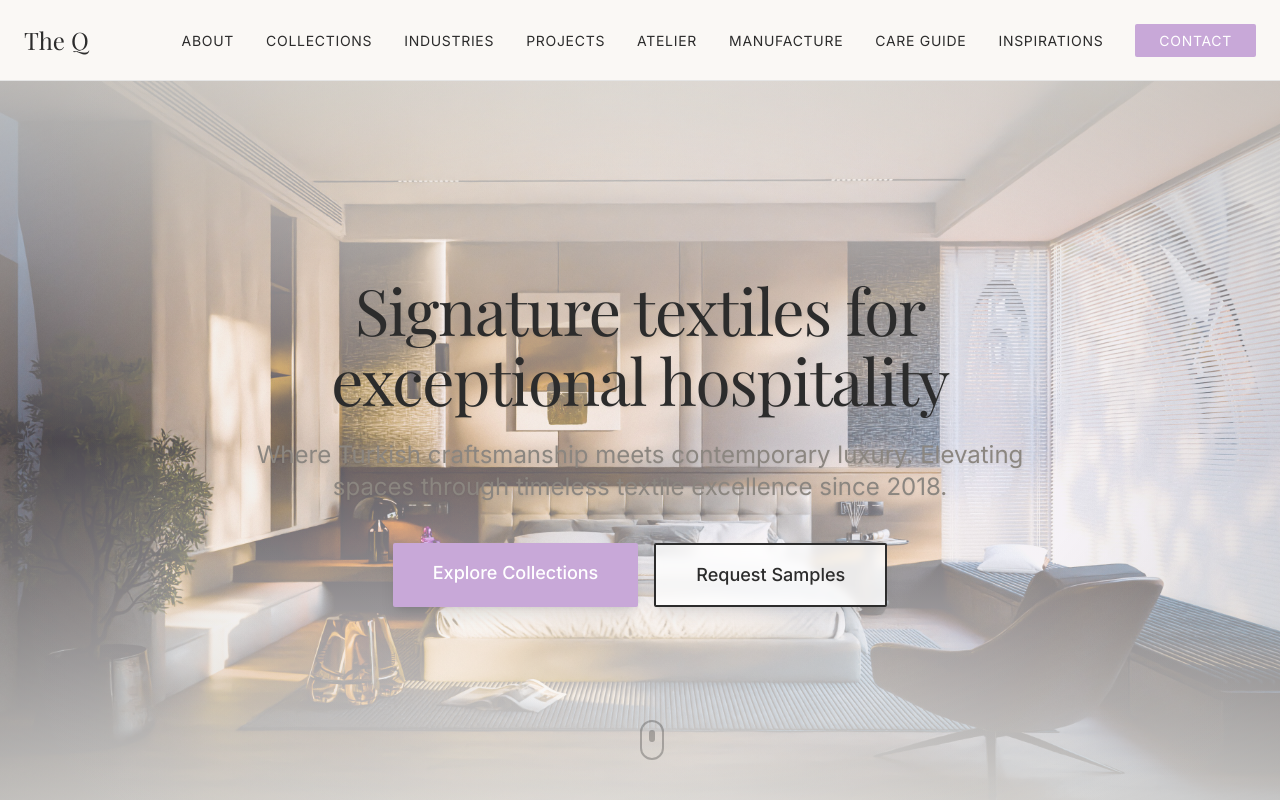
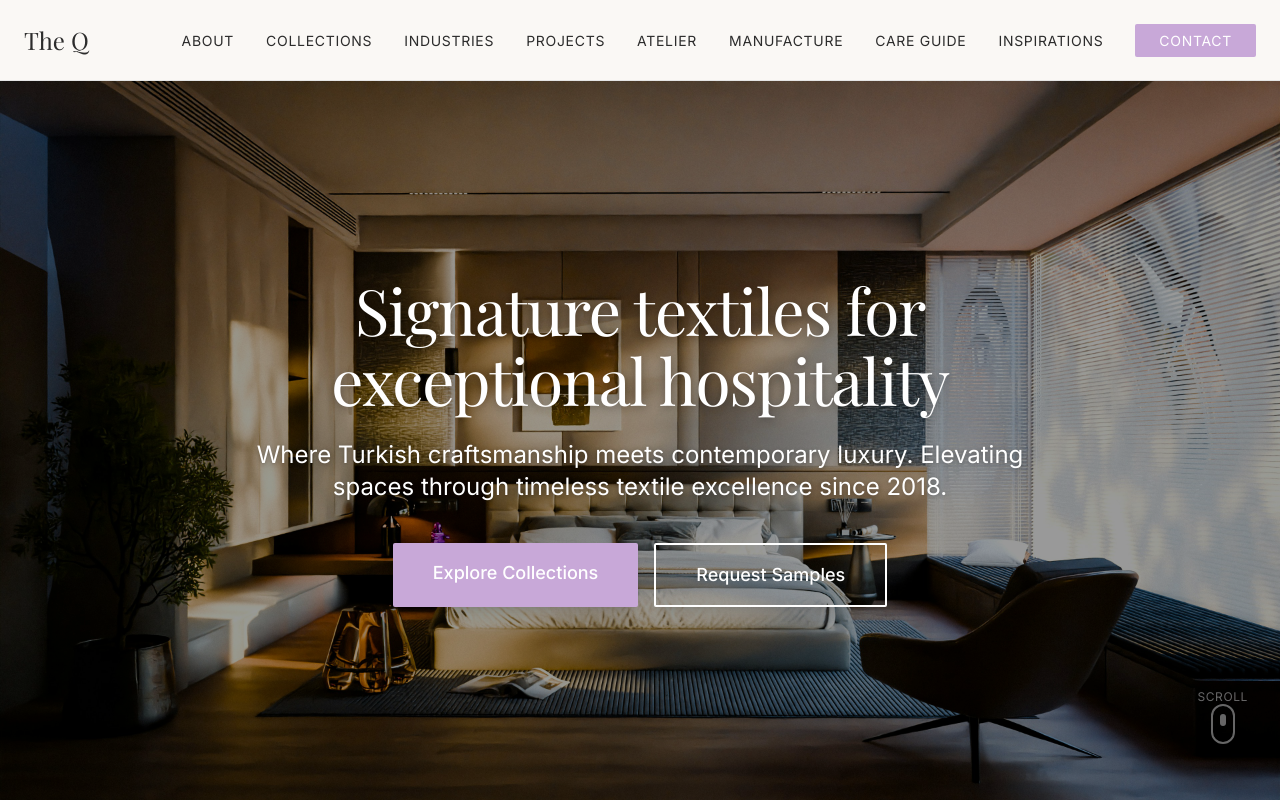
Before and after one commit to CollinHanks/theq-website, a Next.js app: page / in a window 1280 px wide. Shown: the top 800 px of the page. Built offline with nearby package versions, Linux system fonts and the light colour scheme; a web font is replaced by a local one.

Commit message:
fix: hero section contrast and readability
- Changed text color from gray to white
- Simplified overlay to single black/40 layer
- Fixed ghost text issue with inline text-shadow
- Made CTA buttons consistent
- Repositioned scroll indicator to bottom-right
- Improved overall contrast and readability

```diff
--- a/app/page.tsx
+++ b/app/page.tsx
@@ -4,7 +4,7 @@ import Link from 'next/link'
 export default function Home() {
   return (
     <div>
-      {/* Hero Section with Banner */}
+      {/* Hero Section - FIXED VERSION */}
       <section className="h-[90vh] relative flex items-center justify-center overflow-hidden">
         {/* Background Image Layer */}
         <div className="absolute inset-0 z-0">
@@ -14,41 +14,51 @@ export default function Home() {
             fill
             priority
             quality={90}
-            className="object-cover scale-105"
+            className="object-cover"
             sizes="100vw"
           />
         </div>
 
-        {/* Multi-layer Gradient Overlay for readability */}
-        <div className="absolute inset-0 bg-gradient-to-b from-brand-cream/85 via-brand-lilac-light/35 to-brand-cream/90 z-[1]"></div>
-        <div className="absolute inset-0 bg-gradient-to-r from-transparent via-white/10 to-transparent z-[2]"></div>
-
-        {/* Vignette Effect (edges darker) */}
-        <div className="absolute inset-0 bg-radial-vignette z-[3]"></div>
+        {/* Dark Overlay for Contrast - Simple & Clean */}
+        <div className="absolute inset-0 bg-black/40 z-[1]"></div>
 
         {/* Content */}
         <div className="relative text-center max-w-5xl px-6 z-10">
-          <h1 className="font-playfair text-5xl md:text-display-lg mb-6 text-brand-charcoal leading-tight drop-shadow-sm">
+          {/* Heading - Pure White with Shadow */}
+          <h1 className="font-playfair text-5xl md:text-display-lg mb-6 text-white leading-tight" style={{textShadow: '0 2px 8px rgba(0,0,0,0.3)'}}>
             Signature textiles for<br />exceptional hospitality
           </h1>
-          <p className="text-xl md:text-2xl text-brand-stone mb-10 max-w-3xl mx-auto drop-shadow-sm">
+
+          {/* Subheading - Pure White with Shadow */}
+          <p className="text-xl md:text-2xl text-white mb-10 max-w-3xl mx-auto" style={{textShadow: '0 1px 4px rgba(0,0,0,0.3)'}}>
             Where Turkish craftsmanship meets contemporary luxury.
             Elevating spaces through timeless textile excellence since 2018.
           </p>
+
+          {/* CTA Buttons - Consistent Style */}
           <div className="flex flex-col sm:flex-row gap-4 justify-center">
-            <Link href="/collections" className="bg-brand-lilac text-white px-10 py-4 rounded-subtle hover:bg-brand-lilac-dark transition-all duration-300 text-lg font-medium shadow-lg hover:shadow-xl hover:scale-105">
+            <Link
+              href="/collections"
+              className="bg-brand-lilac text-white px-10 py-4 rounded-subtle hover:bg-brand-lilac-dark transition-all duration-300 text-lg font-medium shadow-lg hover:shadow-xl hover:-translate-y-0.5"
+            >
               Explore Collections
             </Link>
-            <Link href="/contact" className="border-2 border-brand-charcoal text-brand-charcoal bg-white/80 backdrop-blur-sm px-10 py-4 rounded-subtle hover:bg-brand-charcoal hover:text-white transition-all duration-300 text-lg font-medium shadow-lg hover:shadow-xl hover:scale-105">
+            <Link
+              href="/contact"
+              className="border-2 border-white text-white px-10 py-4 rounded-subtle hover:bg-white hover:text-brand-charcoal transition-all duration-300 text-lg font-medium shadow-lg hover:shadow-xl hover:-translate-y-0.5"
+            >
               Request Samples
             </Link>
           </div>
         </div>
 
-        {/* Scroll Indicator (optional - looks professional) */}
-        <div className="absolute bottom-8 left-1/2 -translate-x-1/2 z-10 animate-bounce">
-          <div className="w-6 h-10 border-2 border-brand-charcoal/30 rounded-full flex justify-center">
-            <div className="w-1.5 h-3 bg-brand-charcoal/30 rounded-full mt-2"></div>
+        {/* Scroll Indicator - Bottom Right Corner */}
+        <div className="absolute bottom-12 right-8 z-10 opacity-40 hover:opacity-80 transition-opacity">
+          <div className="flex flex-col items-center gap-2">
+            <span className="text-white text-xs uppercase tracking-wider">Scroll</span>
+            <div className="w-6 h-10 border-2 border-white rounded-full flex justify-center animate-bounce">
+              <div className="w-1.5 h-3 bg-white rounded-full mt-2"></div>
+            </div>
           </div>
         </div>
       </section>
```
